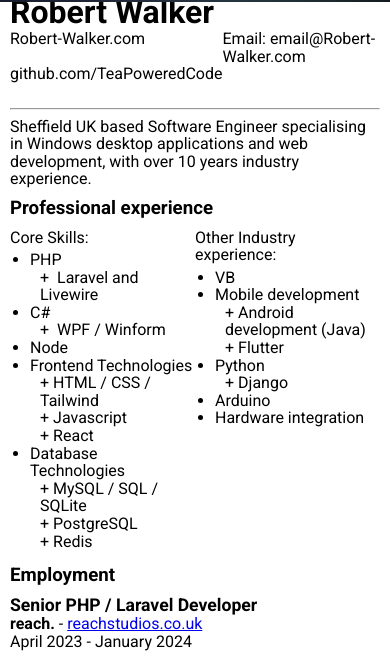
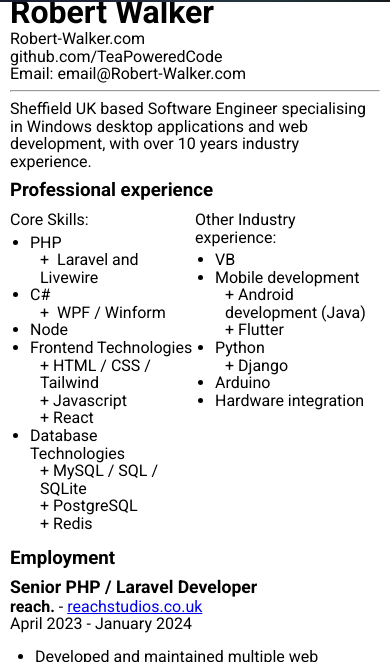
Before and after one commit to TeaPoweredCode/Robert-Walker.com, an Astro site: page /cv in a window 390 px wide. Shown: the part 125-787 px from the top of the page. Built offline with nearby package versions, Linux system fonts and the light colour scheme; Astro itself is replaced by a stand-in of ours.

Commit message:
Media width tidy for cv and project page

```diff
--- a/src/pages/cv.astro
+++ b/src/pages/cv.astro
@@ -78,10 +78,16 @@ const pageTitle = "Robert Walker • CV";
 		font-weight: bold;
 	}
 
-@media screen and (max-width: 600px) {
+@media screen and (max-width: 790px) {
 	.cv {
 		padding: 0 0 20px 0;
+	}
 
+	.contactDetails {
+		display: grid;
+		grid-template-columns: 1fr;
+		grid-template-rows: repeat(3, 1fr);
+		grid-auto-flow: column;
 	}
 }
 
@@ -99,7 +105,7 @@ const pageTitle = "Robert Walker • CV";
 		<div class="header">
 			<h1 >Robert Walker</h1>
 			<div class="contactDetails">
-				<div>Robert-Walker.com</div>
+				<div >Robert-Walker.com</div>
 				<div>github.com/TeaPoweredCode</div>
 				<div>Email: email@Robert-Walker.com</div>
 				<div></div>
--- a/src/pages/projects/[...slug].astro
+++ b/src/pages/projects/[...slug].astro
@@ -66,7 +66,7 @@ const pageTitle = `Robert Walker • ${project.data.title}`;
     font-size: 1rem;
   }
 
-  @media screen and (max-width: 600px) {
+  @media screen and (max-width: 790px) {
     .projectPage{
       padding: 0;
     }
```
